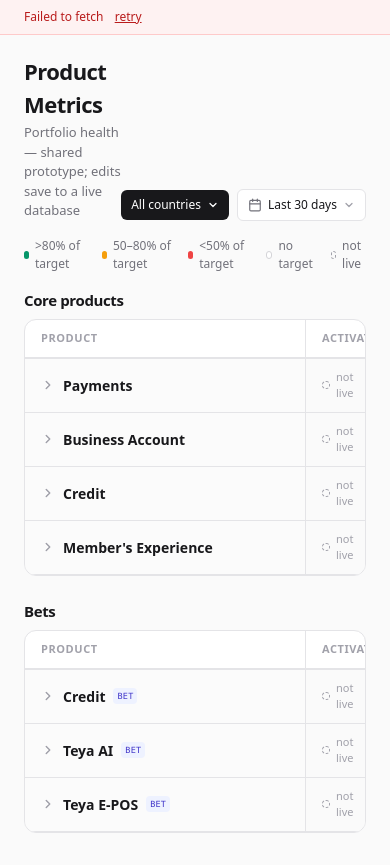
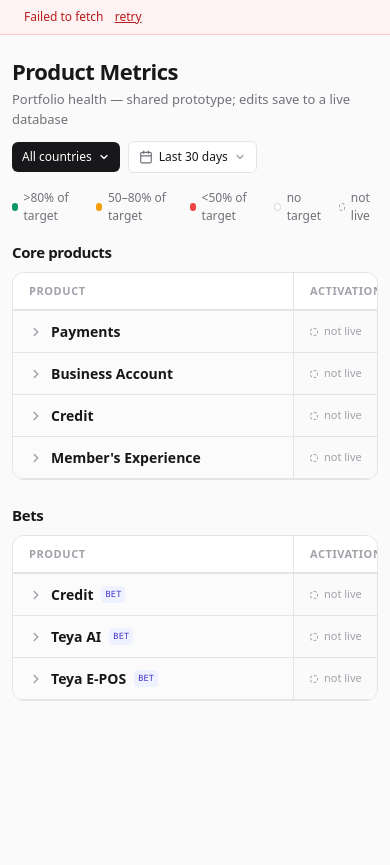
Before and after one commit to sergiohjunior/pm-health-prototype, a plain HTML site: page index.html in a window 390 px wide. After the commit the page ends 844 px from the top, so only its background shows below. Drawn offline with nearby package versions, Linux system fonts and the light colour scheme; no server answers.

Commit message:
Row hover on level-3 rows; mobile: horizontal scroll for tables

```diff
--- a/index.html
+++ b/index.html
@@ -7,7 +7,12 @@
 <title>Product Metrics — prototype</title>
 <script src="https://cdn.tailwindcss.com"></script>
 <script defer src="https://cdn.jsdelivr.net/npm/alpinejs@3.14.1/dist/cdn.min.js"></script>
-<style>[x-cloak]{display:none!important} body{font-family:ui-sans-serif,system-ui,-apple-system,"Segoe UI",Roboto,Helvetica,Arial,sans-serif}</style>
+<style>
+[x-cloak]{display:none!important}
+body{font-family:ui-sans-serif,system-ui,-apple-system,"Segoe UI",Roboto,Helvetica,Arial,sans-serif}
+/* Tables keep their designed width on small screens and scroll sideways instead. */
+.pm-scroll > div{min-width:880px}
+</style>
 </head>
 <body class="bg-zinc-50 text-zinc-900">
 <div x-data="pm()" x-init="pmInit()" class="min-h-screen">
@@ -15,10 +20,10 @@
     <span x-text="pmError"></span>
     <button @click="pmError = null; pmLoad()" class="underline ml-2">retry</button>
   </div>
-<div class="px-6 pt-5 pb-8">
+<div class="px-3 sm:px-6 pt-5 pb-8">
 
                   <!-- HEADER -->
-                  <div class="flex items-end justify-between mb-4">
+                  <div class="flex items-end justify-between mb-4 flex-wrap gap-y-3">
                     <div class="min-w-0">
                       <h1 class="text-[22px] font-semibold tracking-tight">Product Metrics</h1>
                       <p class="text-[13px] text-zinc-500 mt-0.5">Portfolio health — shared prototype; edits save to a live database</p>
@@ -71,7 +76,7 @@
                   <template x-for="t in pmTables()" :key="t.key">
                     <div :class="t.key === 'bets' ? 'mt-6' : ''">
                       <div class="text-[15px] font-semibold tracking-tight text-zinc-900 mb-2" x-text="t.title"></div>
-                      <div class="rounded-xl border border-zinc-200 bg-white overflow-hidden">
+                      <div class="pm-scroll rounded-xl border border-zinc-200 bg-white overflow-x-auto">
 
                         <div class="grid grid-cols-[minmax(280px,1.2fr)_1fr_1fr_1fr] border-b-2 border-zinc-200 text-[11px] uppercase tracking-wider text-zinc-400 font-semibold">
                           <div class="px-4 py-2.5">Product</div>
@@ -166,7 +171,7 @@
                             <!-- METRIC ROW (level 3 — row pencil edits the label; every column
                                  cell has its own contextual editor, independent of the others) -->
                             <template x-if="row.kind === 'metric'">
-                              <div class="group/mrow grid grid-cols-[minmax(280px,1.2fr)_1fr_1fr_1fr] border-b border-zinc-100">
+                              <div class="group/mrow grid grid-cols-[minmax(280px,1.2fr)_1fr_1fr_1fr] border-b border-zinc-100 hover:bg-zinc-50/70">
                                 <div :class="row.depth === 1 ? 'pl-9' : 'pl-12'" class="px-4 py-2 text-[12px] text-zinc-500 flex items-center gap-2"
                                      @keydown.enter.stop="pmSaveMetricEdit()" @keydown.escape.stop="pmCancelMetricEdit()">
                                   <template x-if="pmEditingMetricId === row.metric.id">
```
